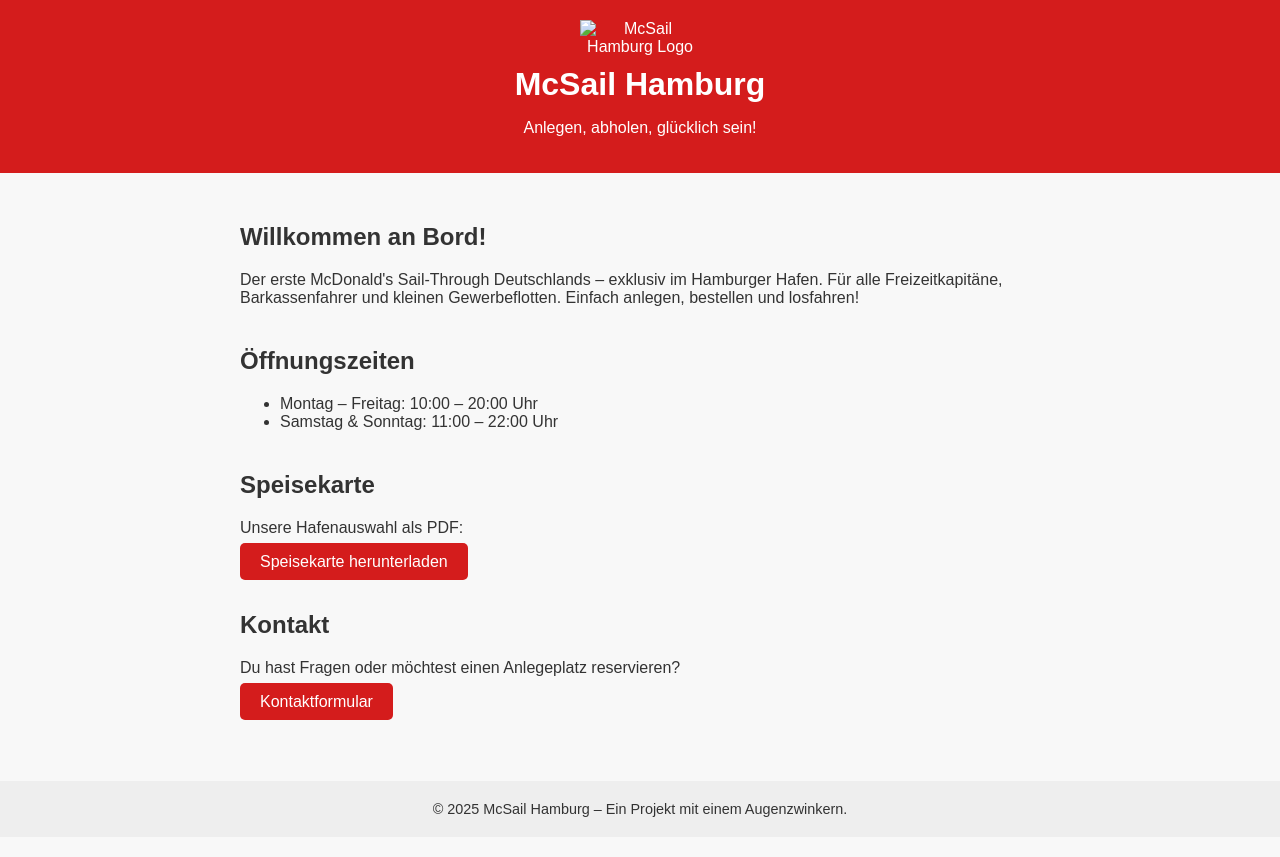
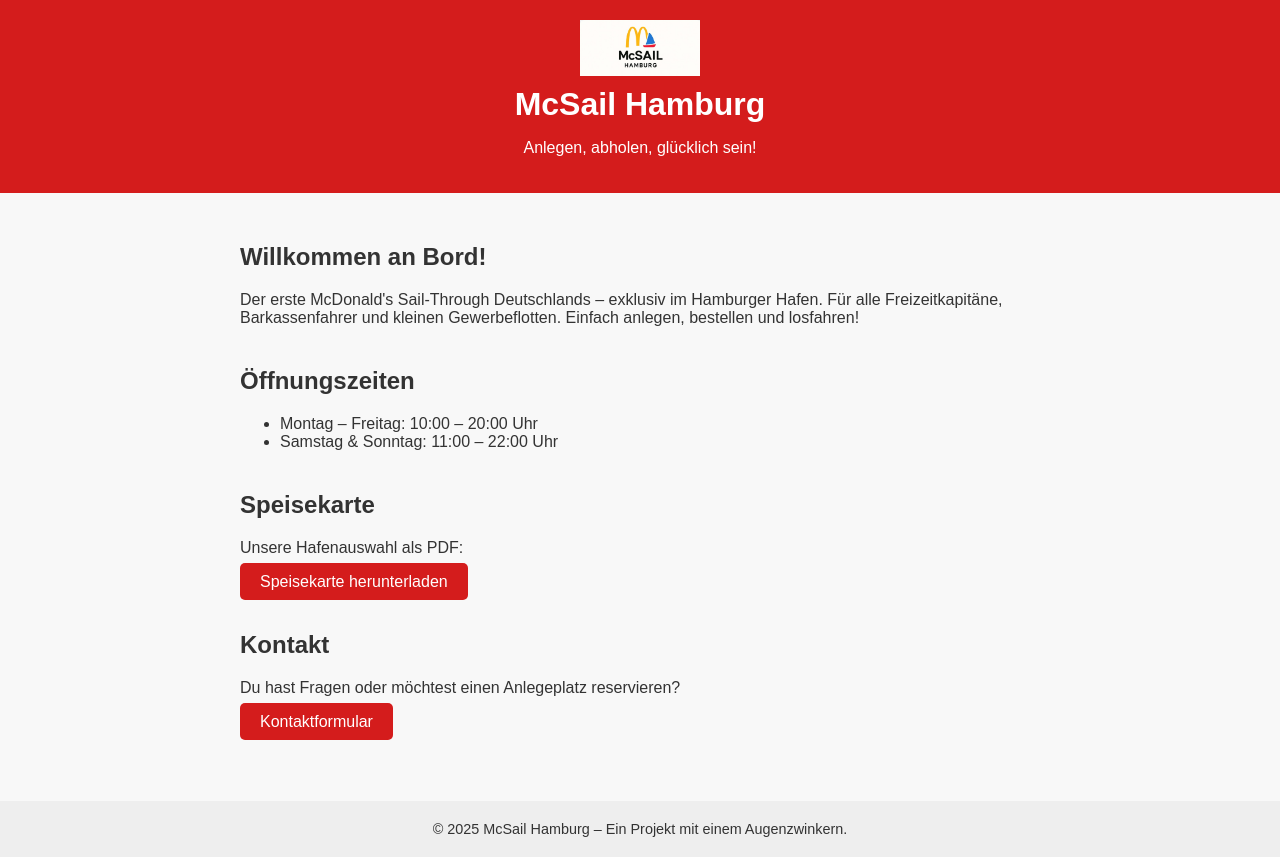
Before and after one commit to Flo-o/MC_Sail, a plain HTML site: page index.html in a window 1280 px wide. Drawn offline with Linux system fonts and the light colour scheme.

Commit message:
Update index.html

```diff
--- a/index.html
+++ b/index.html
@@ -51,7 +51,7 @@
 </head>
 <body>
     <header>
-        <img src="logo.png" alt="McSail Hamburg Logo">
+        <img src="logo~2.png" alt="McSail Hamburg Logo">
         <h1>McSail Hamburg</h1>
         <p>Anlegen, abholen, glücklich sein!</p>
     </header>
```
